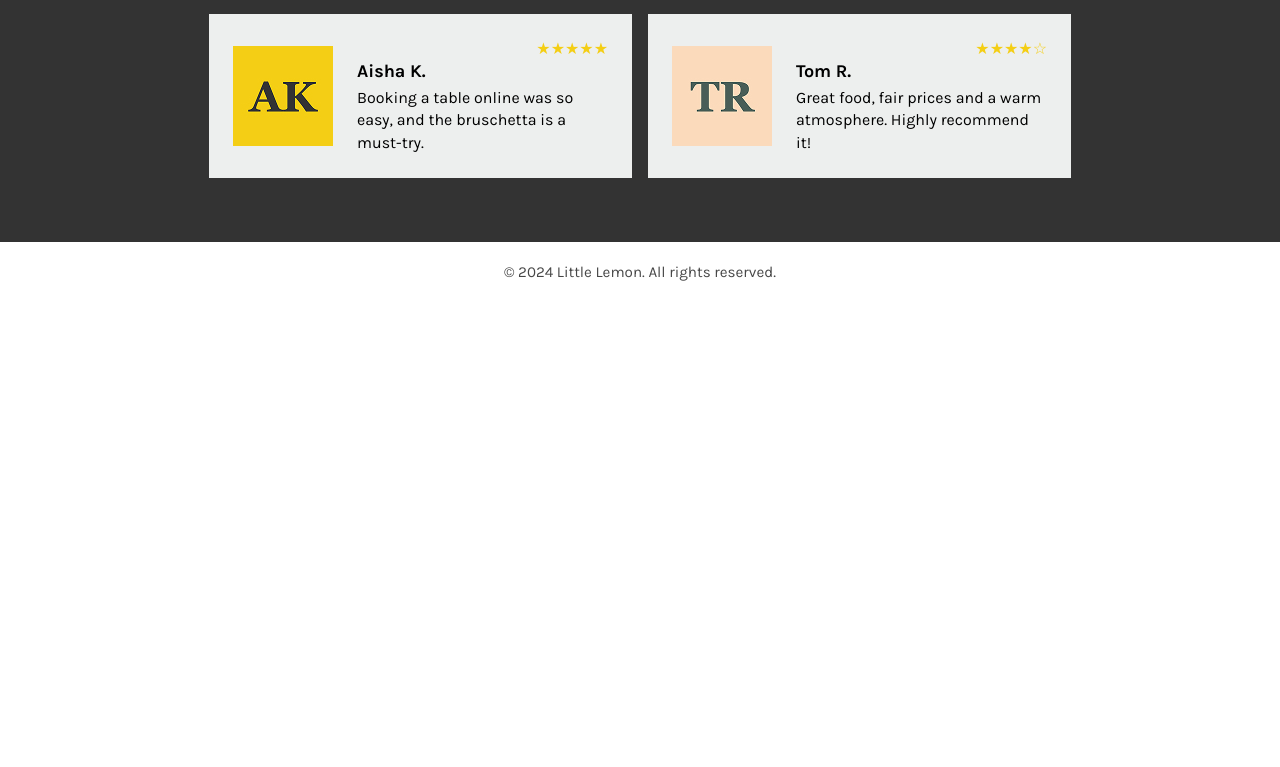
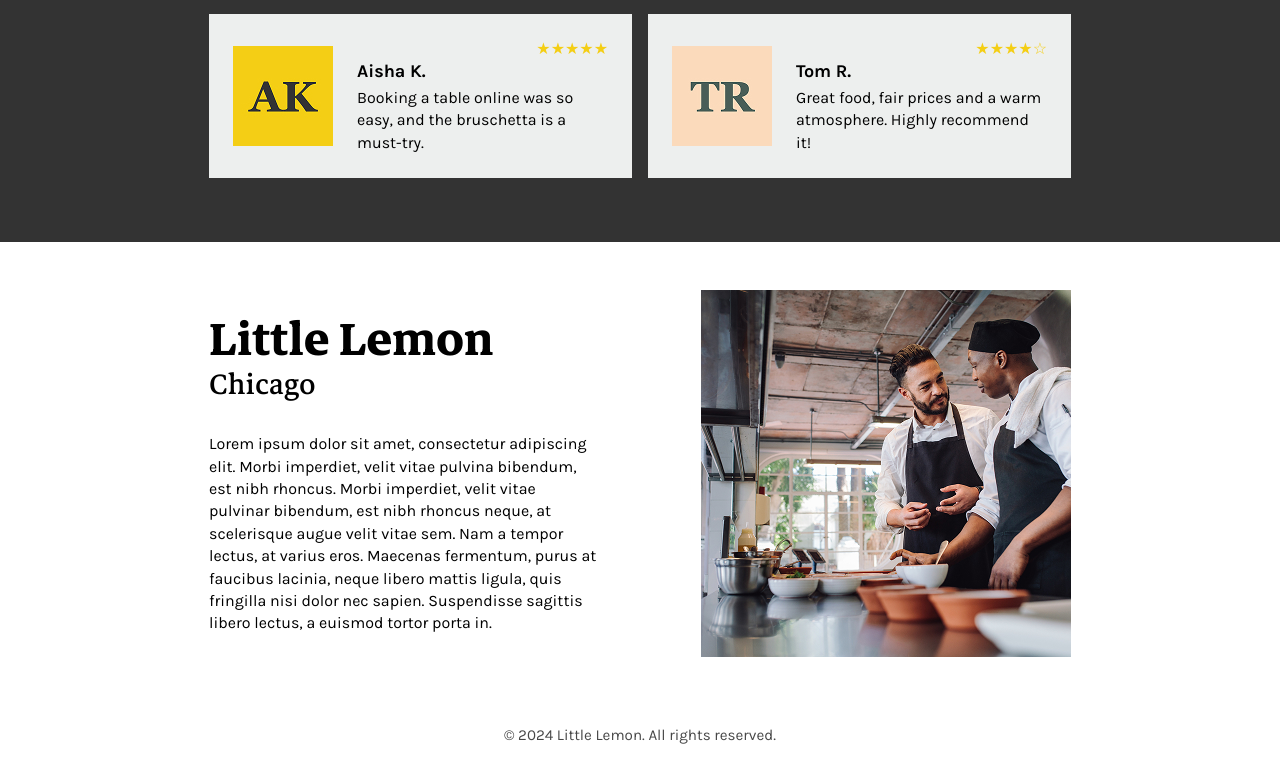
Before and after one commit to cinbrefe/meta-fed-project, a React (Create React App) app: page / in a window 1280 px wide. Shown: the part 1590-2357 px from the top of the page. Before the commit the page ends 1894 px from the top, so only its background shows below. Built offline with nearby package versions, Linux system fonts and the light colour scheme.

Commit message:
Add about section

```diff
--- a/src/App.jsx
+++ b/src/App.jsx
@@ -3,6 +3,7 @@ import Header from './components/layout/Header/Header';
 import Hero from './components/sections/Hero/Hero';
 import Menu from './components/sections/Menu/Menu';
 import Testimonials from './components/sections/Testimonials/Testimonials';
+import About from './components/sections/About/About';
 
 function App() {
 	return (
@@ -12,6 +13,7 @@ function App() {
 				<Hero />
 				<Menu />
 				<Testimonials />
+				<About />
 			</main>
 			<Footer />
 		</>
--- /dev/null
+++ b/src/components/sections/About/About.css
@@ -0,0 +1,45 @@
+.about {
+	--about-image-width: 370px;
+}
+
+.about__inner {
+	display: grid;
+	gap: var(--spacing-xl);
+}
+
+@media (min-width: 768px) {
+	.about__inner {
+		align-items: start;
+		grid-template-columns: minmax(0, 1fr) minmax(0, var(--about-image-width));
+	}
+}
+
+.about__content {
+	align-self: center;
+}
+
+.about__title {
+	margin-block-end: var(--spacing-xl);
+}
+
+.about__location {
+	display: block;
+	font-size: var(--font-size-2xl);
+	font-weight: var(--font-weight-regular);
+}
+
+@media (min-width: 768px) {
+	.about__location {
+		font-size: var(--font-size-subtitle);
+	}
+}
+
+.about__text {
+	max-width: 390px;
+}
+
+.about__image {
+	margin-inline: auto;
+	max-width: var(--about-image-width);
+	width: 100%;
+}
--- /dev/null
+++ b/src/components/sections/About/About.jsx
@@ -0,0 +1,29 @@
+import aboutImage from '../../../assets/images/about-image.jpg';
+
+import './About.css';
+
+export default function About() {
+	return (
+		<section id="about" className="about page-section page-section--compact">
+			<div className="container about__inner">
+				<div className="about__content">
+					<h2 className="about__title">
+						Little Lemon
+						<span className="about__location">Chicago</span>
+					</h2>
+					<p className="about__text">
+						Lorem ipsum dolor sit amet, consectetur adipiscing elit. Morbi imperdiet, velit vitae pulvina bibendum, est nibh rhoncus. Morbi imperdiet, velit vitae pulvinar bibendum, est nibh rhoncus neque, at scelerisque augue velit vitae sem. Nam a tempor lectus, at varius eros. Maecenas fermentum, purus at faucibus lacinia, neque libero mattis ligula, quis fringilla nisi dolor nec sapien. Suspendisse sagittis libero lectus, a euismod tortor porta in.
+					</p>
+				</div>
+				<img
+					className="about__image"
+					src={aboutImage}
+					alt="Two Little Lemon chefs talking while preparing dishes in the kitchen"
+					loading="lazy"
+					width="370"
+					height="367"
+				/>
+			</div>
+		</section>
+	);
+}
```
Also changed, not shown: src/assets/images/about-image.jpg (added).
